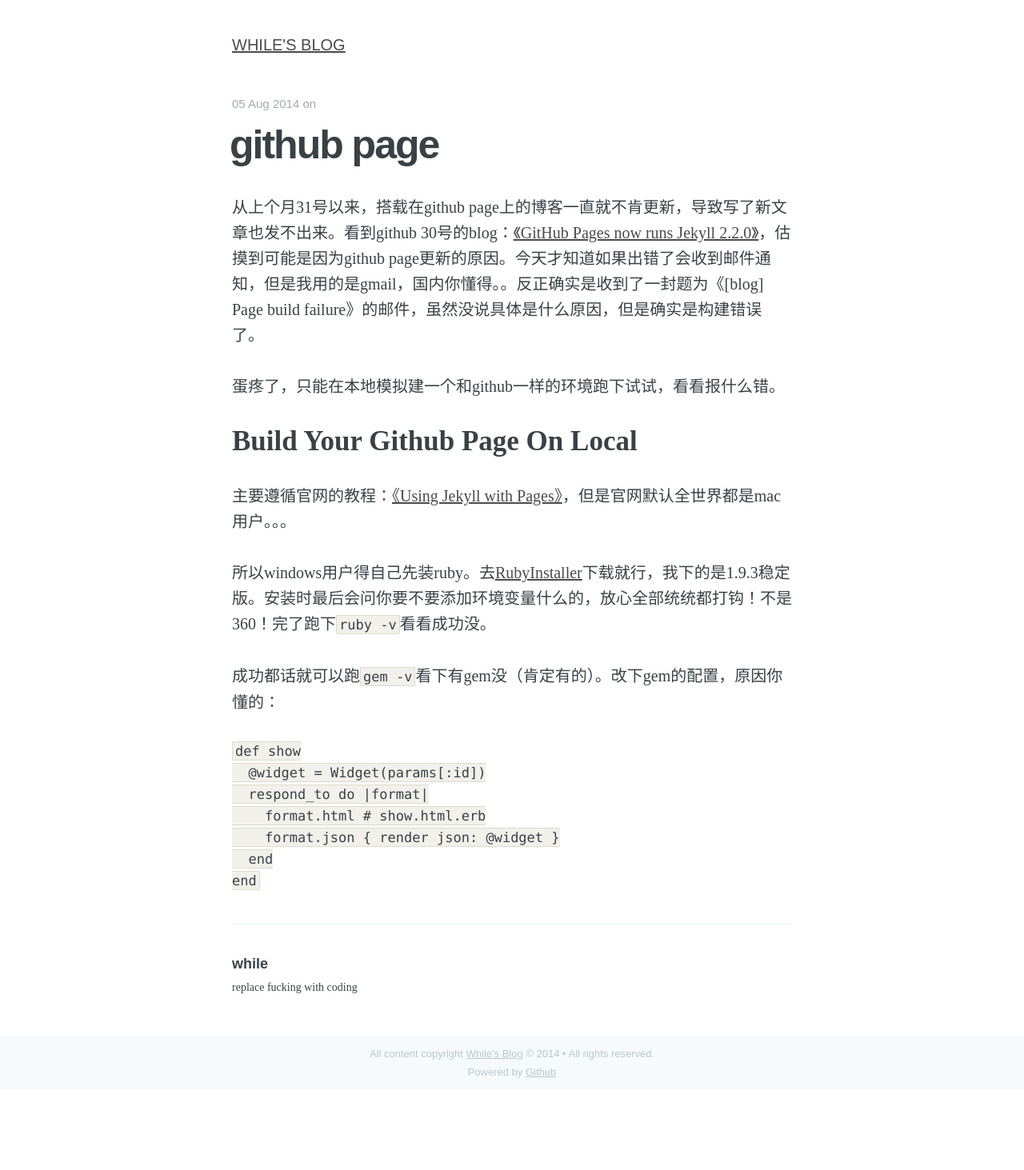
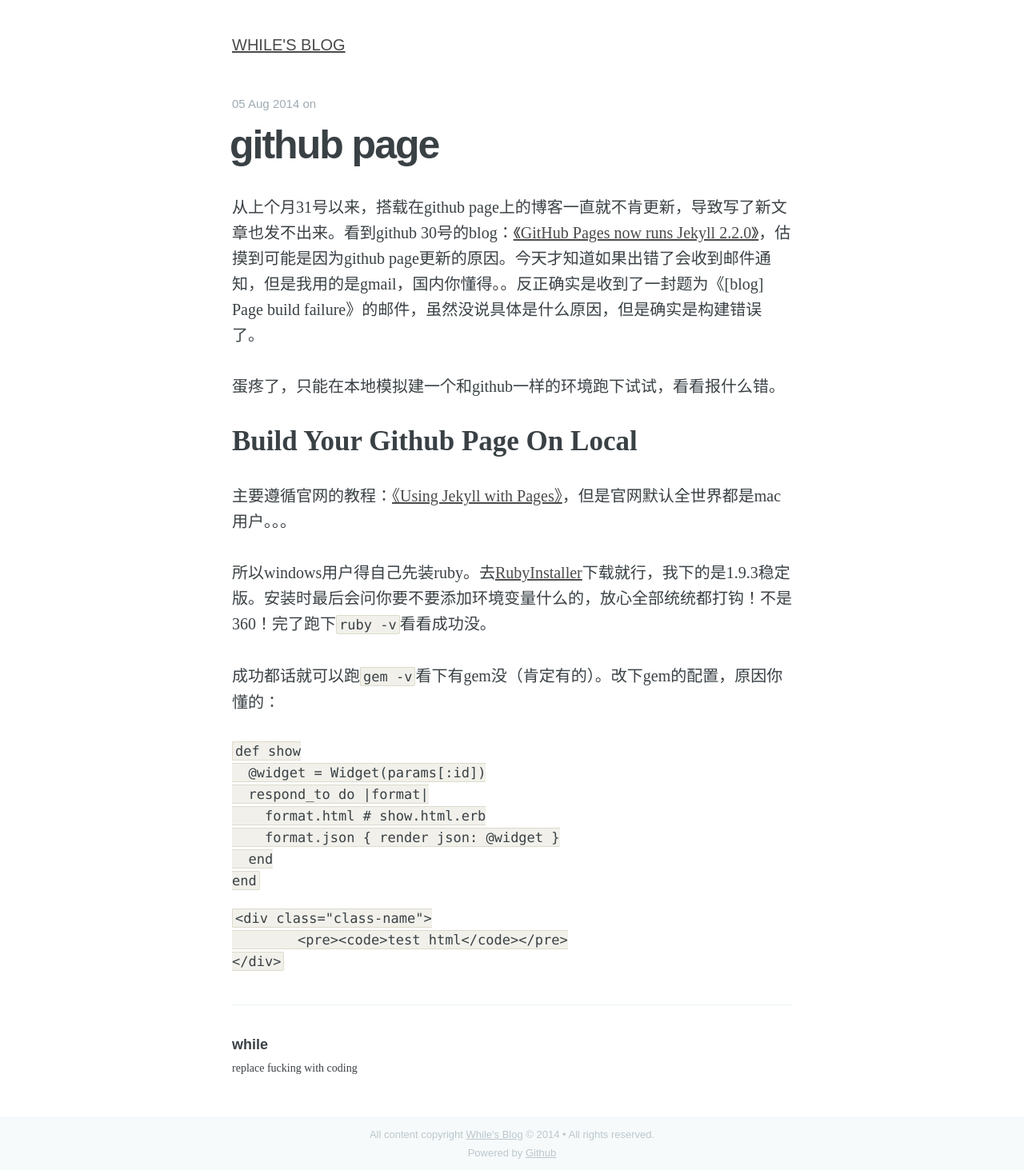
Before and after one commit to dragonwong/blog, a Jekyll site: the page built from _posts/2014-08-05-github-page.html, in a window 1280 px wide. Shown: the whole page at 80% size. Built offline with Jekyll 4.4.1, drawn with Linux system fonts in a browser that asks for light colours; before the commit the page ends 1362 px from its top, so only the background shows below that.

Commit message:
test highlight of github

```diff
--- a/_posts/2014-08-05-github-page.html
+++ b/_posts/2014-08-05-github-page.html
@@ -24,3 +24,9 @@ def show
   end
 end
 {% endhighlight %}
+
+{% highlight html %}
+<div class="class-name">
+	<pre><code>test html</code></pre>
+</div>
+{% endhighlight %}
```
